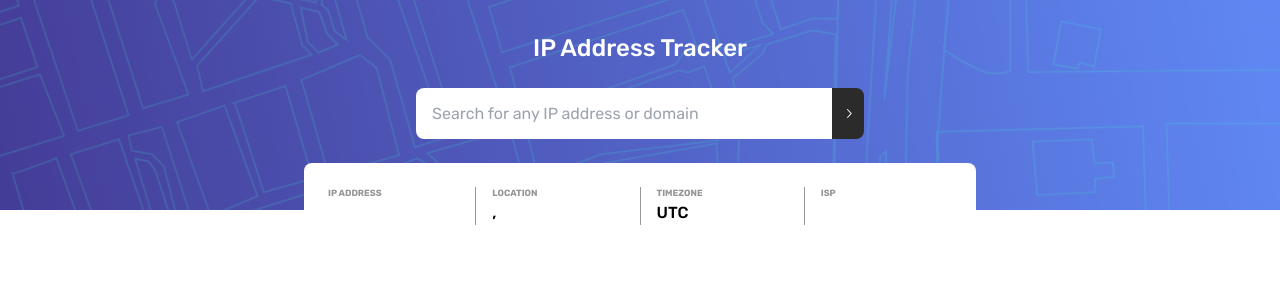
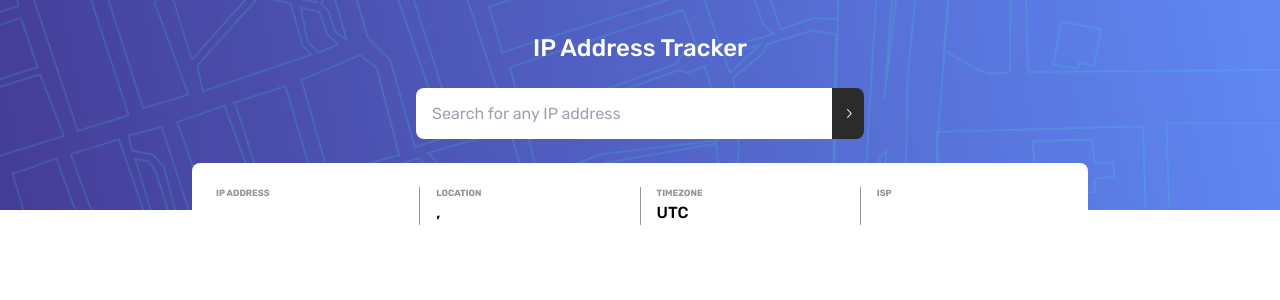
Before and after one commit to gonferreyra/ip-address-tracker, a Next.js app: page / in a window 1280 px wide. Shown: the top 300 px of the page. Built offline with nearby package versions, Linux system fonts and the light colour scheme; no server answers.

Commit message:
small style changes

```diff
--- a/src/components/ip-information.tsx
+++ b/src/components/ip-information.tsx
@@ -13,7 +13,7 @@ export default function IpInformation() {
   }
 
   return (
-    <div className='p-6 bg-white z-10 w-full max-w-md rounded-lg flex flex-col text-center gap-4 md:flex-row md:justify-between md:max-w-2xl md:text-left'>
+    <div className='p-6 bg-white z-10 w-full max-w-md rounded-lg flex flex-col text-center gap-4 md:flex-row md:justify-between md:max-w-2xl md:text-left lg:max-w-4xl'>
       <div className='basis-1/4'>
         <Title>IP Address</Title>
         <ContentP>{ipData?.ip}</ContentP>
--- a/src/components/search-form.tsx
+++ b/src/components/search-form.tsx
@@ -25,7 +25,7 @@ export default function SearchForm() {
 
     // validations
     if (data.search.length == 0) {
-      toast.error('IP Address or Domain is required');
+      toast.error('IP Address is required');
     }
 
     if (!ValidateIPAddress(data.search)) {
@@ -64,8 +64,8 @@ export default function SearchForm() {
       >
         <input
           {...register('search')}
-          className='h-full rounded-l-lg p-4 focus:outline-none flex-1 '
-          placeholder='Search for any IP address or domain'
+          className='h-full rounded-l-lg p-4 focus:outline-none flex-1 cursor-pointer'
+          placeholder='Search for any IP address'
         />
         <button
           className='bg-veryDarkGray h-full w-[32px] flex justify-center items-center rounded-r-lg'
```
